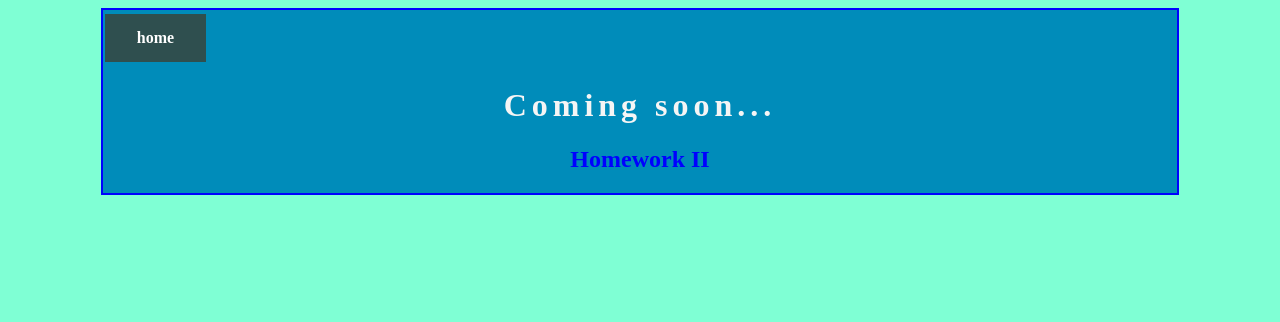
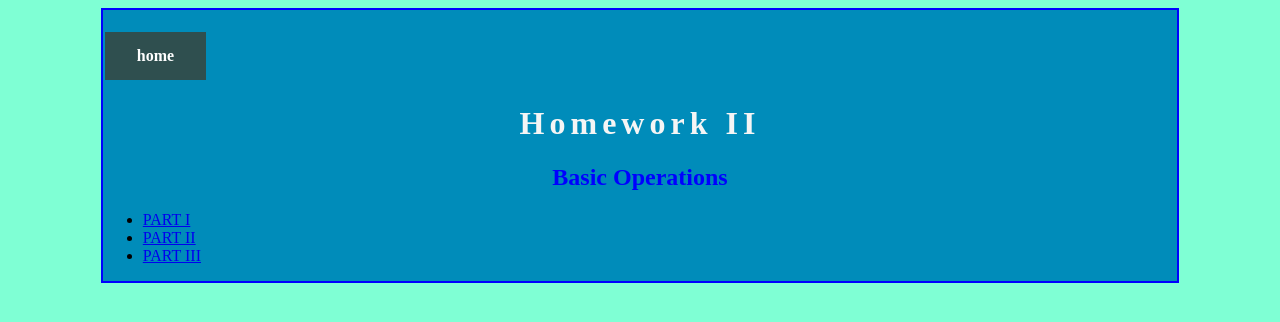
Before and after one commit to Fvargas78/hw2, a plain HTML site: page index.html in a window 1280 px wide. Drawn offline with Linux system fonts and the light colour scheme.

Commit message:
Update index.html

```diff
--- a/index.html
+++ b/index.html
@@ -8,13 +8,18 @@
       </head>
 <body>
     <div class="wrapper">
-    <header>
+         <div class="btn-text-center"><br>
     <a href="https://fvargas78.github.io/hw1/" class="button">home</a>
-    </header>
-    <h1>Coming soon...</h1>
-        <footer>
-        <h2>Homework II</h2>
-        </footer>
+ </div>
+    <h1>Homework II</h1>
+    <h2>Basic Operations</h2>
+        <nav>
+            <ul>
+                 <li><a class="active" href="https://fvargas78.github.io/part1/">PART I</a></li>
+                 <li><a class="active" href="https://fvargas78.github.io/part2/">PART II</a></li>
+                 <li><a class="active" href="https://fvargas78.github.io/part3">PART III</a></li>
+            </ul>
+        </nav>
     </div>
     </body>
 </html>
```
